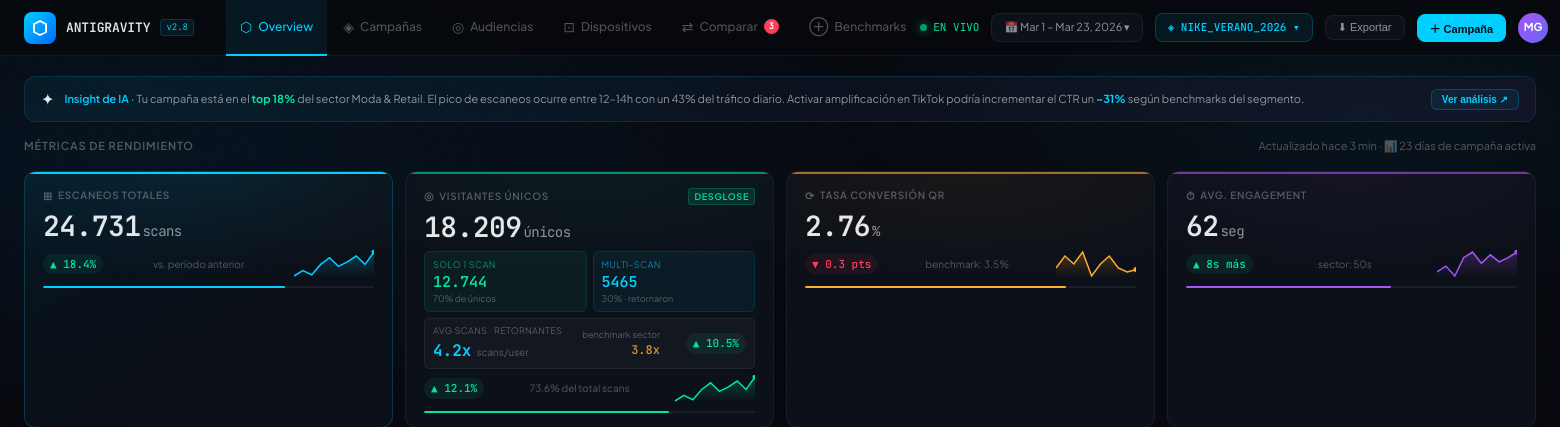
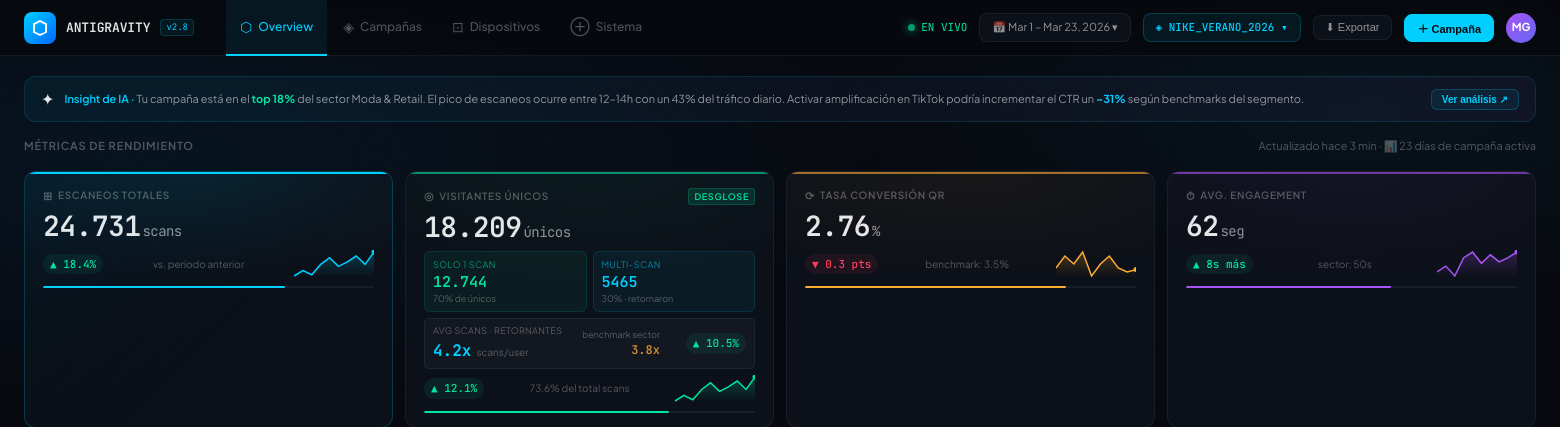
Before and after one commit to joao1975-rgb/qr-tracking, a FastAPI app: page /dashboard in a window 1560 px wide. Shown: the top 427 px of the page. Run offline with FastAPI, Linux system fonts and the light colour scheme; parts of the project's set-up code (start-up, migrations or seed data) failed here and were passed over; some libraries are stand-ins or nearby versions.

Commit message:
fix: restore global navigation links in v2.8 frontend templates

```diff
--- a/qr_tracking_system/templates/admin_system_benchmarks.html
+++ b/qr_tracking_system/templates/admin_system_benchmarks.html
@@ -171,7 +171,7 @@ body { font-family: var(--sans); background: var(--bg); color: var(--t); font-si
 
 <!-- ─────────────────────── TOPBAR ─────────────────────── -->
 <header class="topbar">
-  <a class="back-link" href="dashboard_antigravity_v28.html">← Dashboard</a>
+  <a class="back-link" href="/dashboard">← Dashboard</a>
   <div style="width:1px;height:20px;background:var(--border);"></div>
   <span class="topbar-title">⚙ Sistema · Benchmarks &amp; Parámetros</span>
   <span class="topbar-badge">superadmin</span>
--- a/qr_tracking_system/templates/dashboard_antigravity_v28.html
+++ b/qr_tracking_system/templates/dashboard_antigravity_v28.html
@@ -1201,25 +1201,18 @@ body {
   </div>
 
   <nav class="nav-tabs">
-    <div class="nav-tab active" onclick="switchTab('overview',this)">
+    <a href="/dashboard" class="nav-tab active" style="text-decoration:none;">
       <span class="tab-icon">⬡</span> Overview
-    </div>
-    <div class="nav-tab" onclick="switchTab('campaigns',this)">
+    </a>
+    <a href="/admin/campaigns" class="nav-tab" style="text-decoration:none;">
       <span class="tab-icon">◈</span> Campañas
-    </div>
-    <div class="nav-tab" onclick="switchTab('audience',this)">
-      <span class="tab-icon">◎</span> Audiencias
-    </div>
-    <div class="nav-tab" onclick="switchTab('devices',this)">
+    </a>
+    <a href="/devices" class="nav-tab" style="text-decoration:none;">
       <span class="tab-icon">⊡</span> Dispositivos
-    </div>
-    <div class="nav-tab" onclick="switchTab('compare',this)">
-      <span class="tab-icon">⇄</span> Comparar
-      <span class="tab-badge">3</span>
-    </div>
-    <div class="nav-tab" onclick="switchTab('benchmarks',this)">
-      <span class="tab-icon">⊕</span> Benchmarks
-    </div>
+    </a>
+    <a href="/admin/system" class="nav-tab" style="text-decoration:none;">
+      <span class="tab-icon">⊕</span> Sistema
+    </a>
   </nav>
 
   <div class="topbar-right">
```
